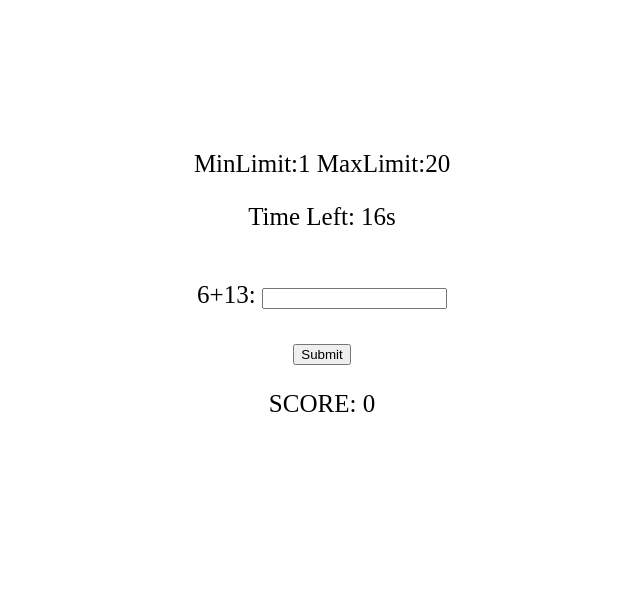
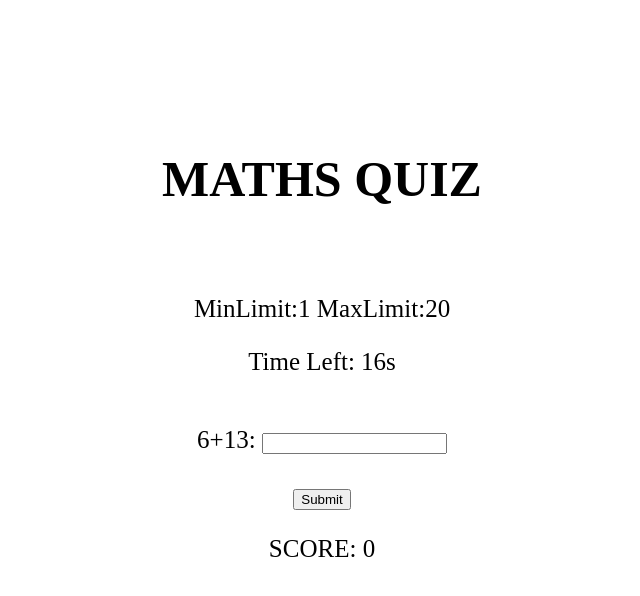
Before and after one commit to anshmangla/quiz, a plain HTML site: page index.html in a window 1280 px wide. Shown: the whole page, without its empty margins (318-958 px from the left). Drawn offline with Linux system fonts and the light colour scheme.

Commit message:
Update index.html

```diff
--- a/index.html
+++ b/index.html
@@ -8,7 +8,7 @@
 </head>
 <body>
     <div id="main-class">
-        <div class="top"><p>MinLimit:1 MaxLimit:20</p>
+        <div class="top"><h1>MATHS QUIZ</h1><br><p>MinLimit:1 MaxLimit:20</p>
         <p>Time Left: <span id="timer"></span></p></div>
 
         <div class="middle">
```
